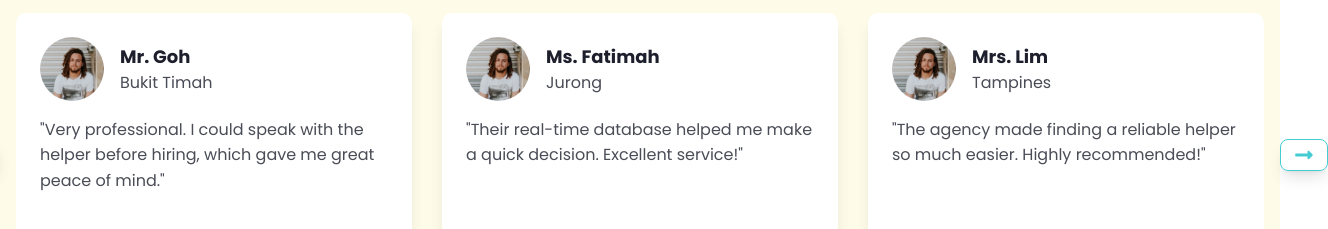
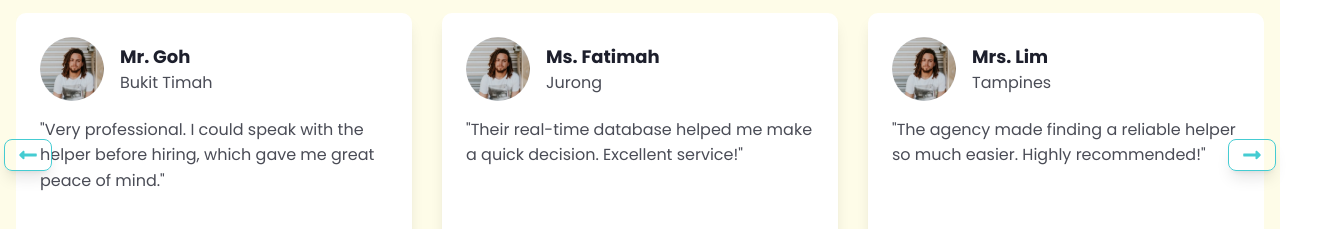
Before and after one commit to backbencherstudio/nur_nadiya_tan_front_end, a Next.js app: page /employers in a window 1280 px wide. Shown: the part 3380-3609 px from the top of the page, 1328 px wide, since content can reach past the window. Built offline with nearby package versions, Linux system fonts and the light colour scheme.

Commit message:
all responsive done

```diff
--- a/components/employers/CustomersSay.tsx
+++ b/components/employers/CustomersSay.tsx
@@ -70,12 +70,12 @@ function CustomersSay() {
             {/* Navigation Buttons */}
             <div className="flex justify-between items-center absolute top-1/2 -translate-y-1/2 z-10 w-full ">
               <button onClick={goPrev}>
-                <div className="flex items-center group justify-center cursor-pointer lg:-ml-16 lg:w-12 lg:h-8 w-8 h-6 sm:w-10 sm:h-8  -ml-3 rounded-sm sm:rounded-md border border-primaryColor hover:bg-primaryColor/80 shadow-lg transition-all">
+                <div className="flex items-center group justify-center cursor-pointer 2xl:-ml-16 lg:w-12 lg:h-8 w-8 h-6 sm:w-10 sm:h-8  -ml-3 rounded-sm sm:rounded-md border border-primaryColor hover:bg-primaryColor/80 shadow-lg transition-all">
                   <FaLongArrowAltLeft className="text-primaryColor group-hover:text-whiteColor w-5 h-5" />
                 </div>
               </button>
               <button onClick={goNext}>
-                <div     className="flex items-center group justify-center  cursor-pointer relative -right-3 lg:-right-16 lg:w-12 lg:h-8 w-8 h-6 sm:w-10 sm:h-8 rounded-sm sm:rounded-md border-primaryColor border hover:bg-primaryColor/80 shadow-lg transition-all">
+                <div     className="flex items-center group justify-center  cursor-pointer relative -right-3 2xl:-right-16 lg:w-12 lg:h-8 w-8 h-6 sm:w-10 sm:h-8 rounded-sm sm:rounded-md border-primaryColor border hover:bg-primaryColor/80 shadow-lg transition-all">
                   <FaLongArrowAltRight className="text-primaryColor group-hover:text-whiteColor w-5 h-5" />
                 </div>
               </button>
--- a/components/home/Hero.tsx
+++ b/components/home/Hero.tsx
@@ -20,7 +20,7 @@ function Hero() {
                 <h2 className="text-2xl md:text-xl lg:text-[32px] text-headerColor font-semibold">Looking to Transfer to a New Employer in <span className="text-redColor">Singapore?</span> </h2>
                 <p className="text-base font-medium md:text-base lg:text-lg text-descriptionColor mt-6 md:mt-3 lg:mt-6">Let us help you find the right match, fast and easy.</p>
                 <div className="lg:mt-10 mt-6 md:mt-3">
-                <ButtonReuseable onClick={()=>setOpen(true)} title="Register Now" className="!text-headerColor !font-medium"/>
+                <ButtonReuseable onClick={()=>setOpen(true)} title="Find new employer" className="!text-headerColor !font-medium"/>
                 </div>
             </div>
             <div className=" px-9 md:px-4 lg:px-7 xl:px-9 pt-[60px] md:pt-[55px] lg:pt-[70px] rounded-t-full bg-primaryColor">
```
